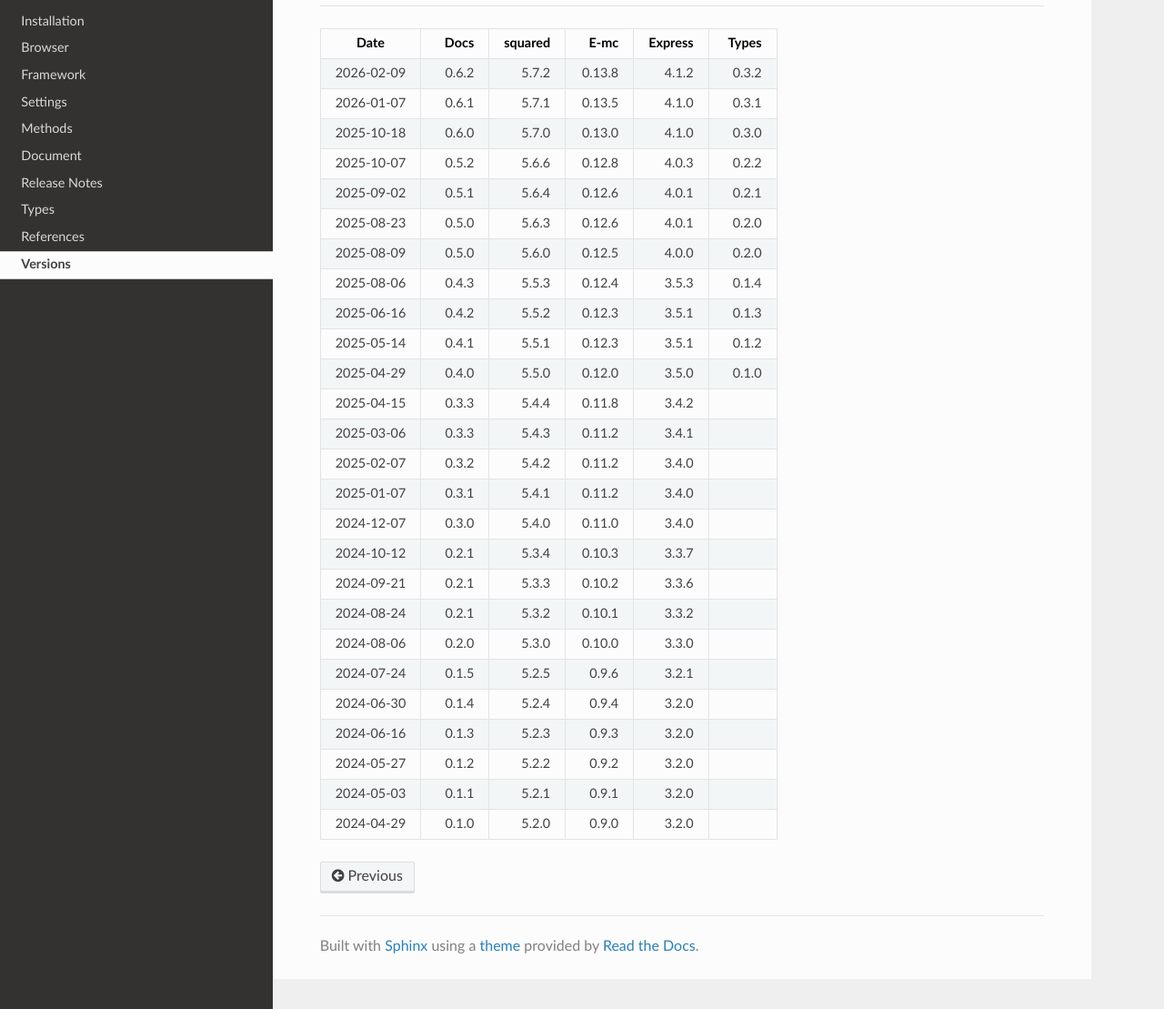
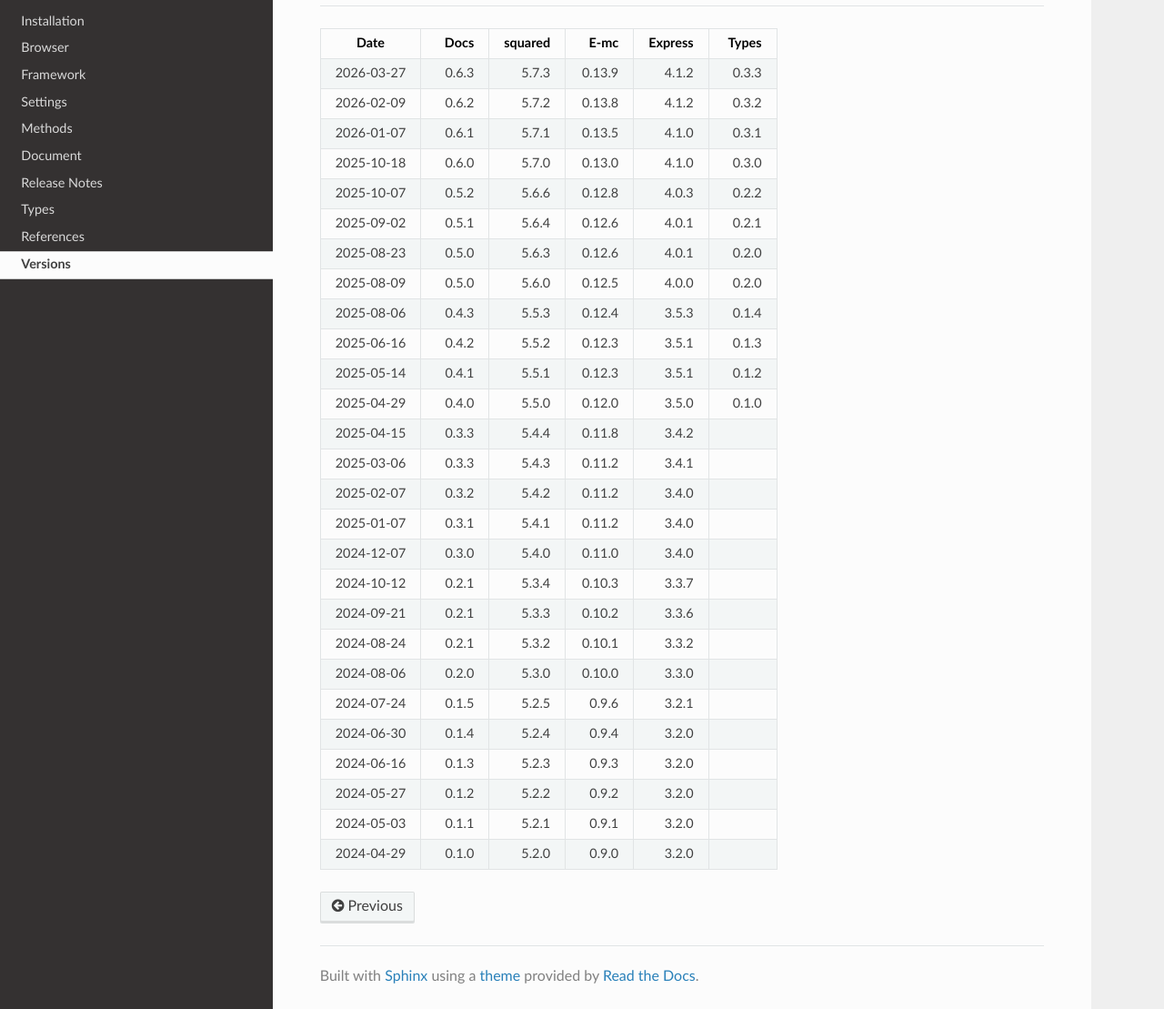
Before and after one commit to anpham6/android-docs, a Sphinx documentation site: the page built from source/versions.rst, in a window 1280 px wide and 1243 px high, cut to the strip 134-1243 px from the top of the window. Shown: the whole strip at 91% size. Built offline with Sphinx 7.4.7 and the Read the Docs theme 3.1.0, drawn with Linux system fonts in a browser that asks for light colours.

Commit message:
Publish: android-docs @ 0.6.3 (squared 5.7.3)

```diff
--- a/source/conf.py
+++ b/source/conf.py
@@ -9,7 +9,7 @@
 project = 'squared'
 copyright = 'squared 2026'
 author = 'An Pham'
-release = '5.7.2'
+release = '5.7.3'
 
 # -- General configuration ---------------------------------------------------
 # https://www.sphinx-doc.org/en/master/usage/configuration.html#general-configuration
--- a/source/versions.rst
+++ b/source/versions.rst
@@ -7,6 +7,7 @@ Versions
 ========== ======== ======== ======== ======== ========
    Date      Docs    squared     E-mc  Express    Types
 ========== ======== ======== ======== ======== ========
+2026-03-27    0.6.3    5.7.3   0.13.9    4.1.2    0.3.3
 2026-02-09    0.6.2    5.7.2   0.13.8    4.1.2    0.3.2
 2026-01-07    0.6.1    5.7.1   0.13.5    4.1.0    0.3.1
 2025-10-18    0.6.0    5.7.0   0.13.0    4.1.0    0.3.0
```
Also changed, not shown: README.md (+1 -0 lines).
